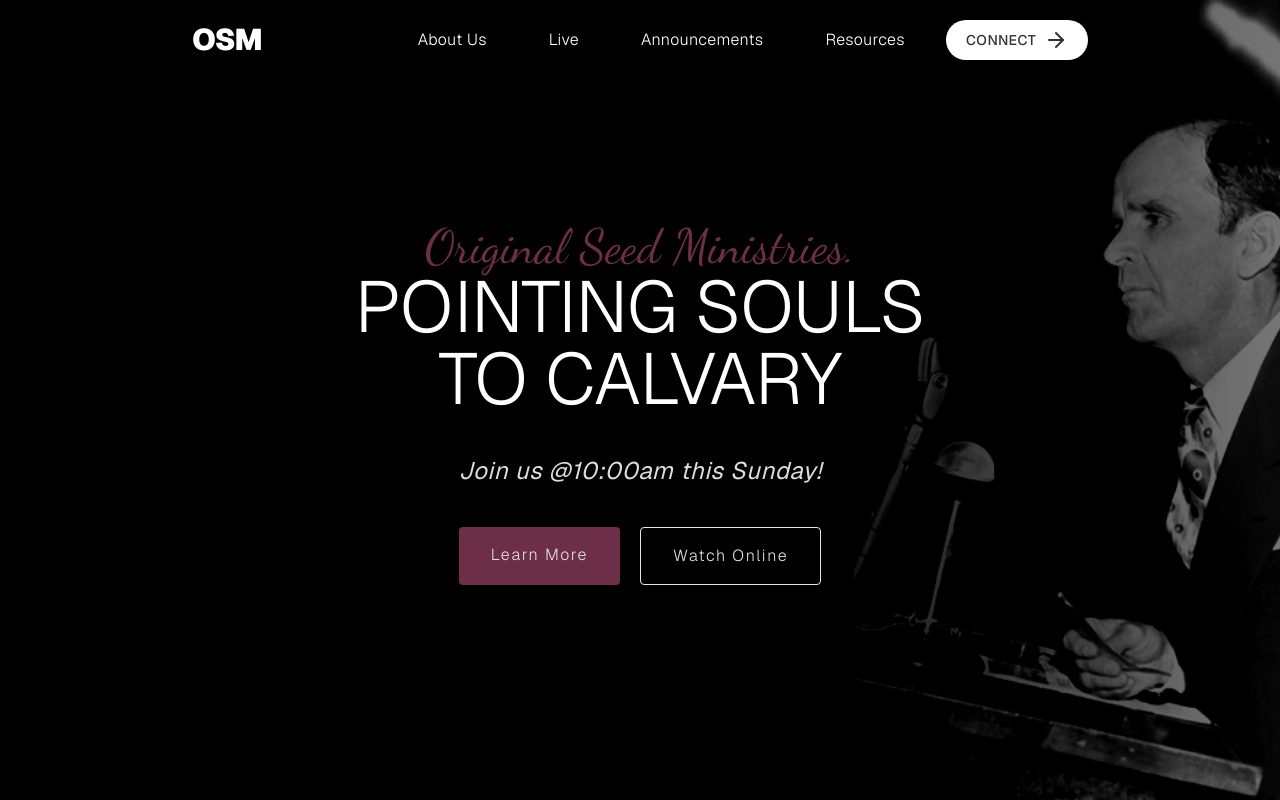
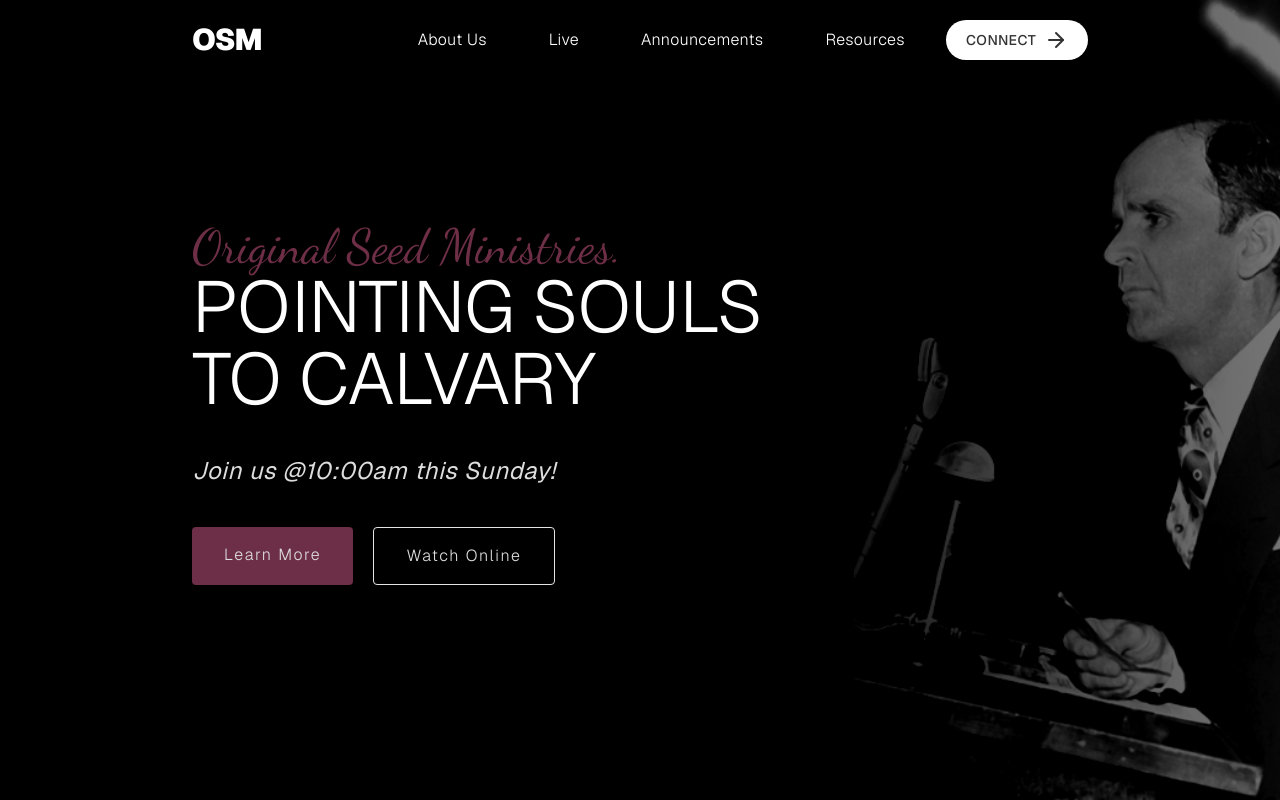
Before and after one commit to quseop/church-website, a Next.js app: page / in a window 1280 px wide. Built offline with nearby package versions, Linux system fonts and the light colour scheme.

Commit message:
seperated viewports, mobile and desktop, for home page

```diff
--- a/src/components/pages/home/hero.tsx
+++ b/src/components/pages/home/hero.tsx
@@ -8,10 +8,10 @@
 
 export function Hero() {
     return (
-        <main className="flex px-[15%] items-center max-sm:px-[5%] text-white flex-col w-full bg-gradient-to-r h-[90%] justify-center gap-10">
-            <p className="text-3xl flex flex-col items-center font-light leading-15 text-[#dddz] ">
+        <main className="flex px-[15%] max-sm:items-center max-sm:px-[5%] text-white flex-col w-full bg-gradient-to-r h-[90%] justify-center gap-10">
+            <p className="text-3xl flex flex-col max-sm:items-center font-light leading-15 text-[#dddz] ">
                 <span className={`${dancingScript.className} text-[#6D2E46] max-sm:text-4xl text-5xl`}>Original Seed Ministries.</span>
-                <span className="font-light text-center uppercase max-sm:text-5xl text-7xl">
+                <span className="font-light max-sm:text-center uppercase max-sm:text-5xl text-7xl">
 
                     Pointing souls <br /> to Calvary
                 </span>
```
